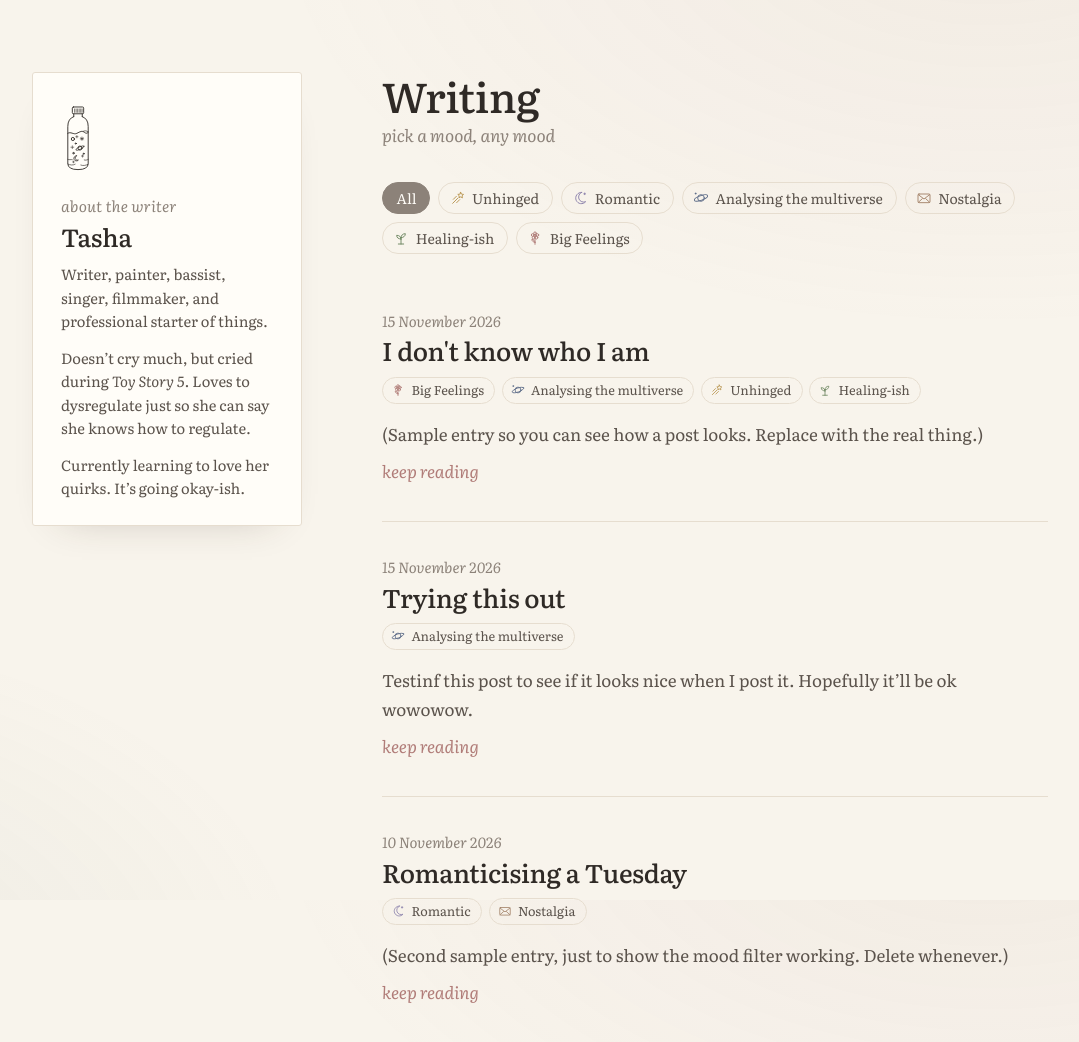
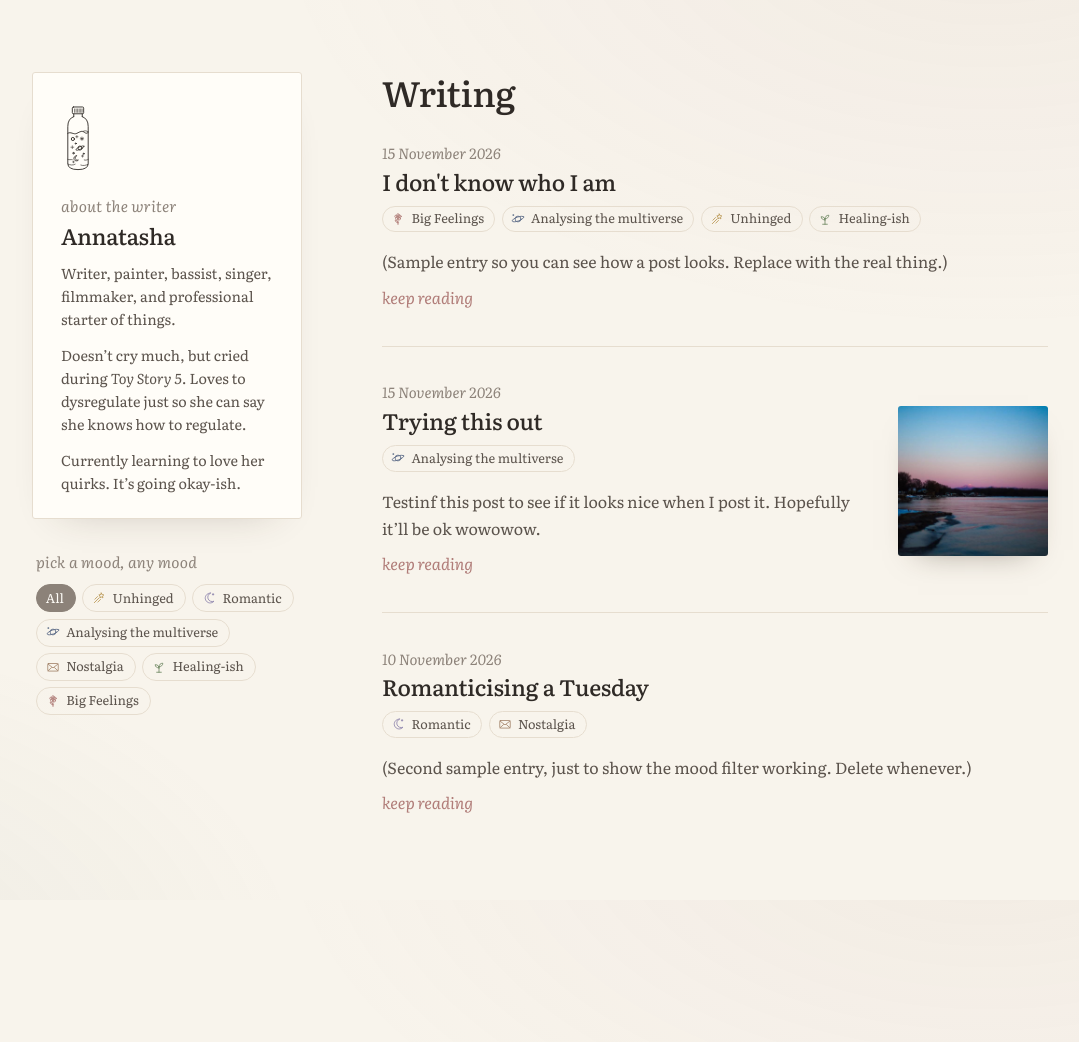
Before and after one commit to joliecodes/annatasha, a Jekyll site: the page built from blog/index.html, in a window 1280 px wide and 1138 px high. Shown: the top 1042 px of the window, without its empty margins (100-1179 px from the left). Built offline with Jekyll 4.4.1, drawn with Linux system fonts in a browser that asks for light colours; a script that is not in the unit is left out.

Commit message:
Smaller type, moods under bio, photo previews, reader text size control, Annatasha
Co-Authored-By: Claude Opus 5.5 <noreply@anthropic.com>
Claude-Session: https://claude.ai/code/session_01H42t2MWQU4LZnCXKDr1JmC

```diff
--- a/_data/bio.yml
+++ b/_data/bio.yml
@@ -1,4 +1,4 @@
-name: Tasha
+name: Annatasha
 text: |
   Writer, painter, bassist, singer, filmmaker, and professional starter of things.
 
--- a/_includes/head.html
+++ b/_includes/head.html
@@ -1,7 +1,7 @@
 <meta charset="utf-8">
 <meta name="viewport" content="width=device-width,initial-scale=1">
-<title>{% if page.title %}{{ page.title }} · {% endif %}annatasha</title>
-<meta name="description" content="Writing by Tasha. Tender, unhinged, and everything in between.">
+<title>{% if page.title %}{{ page.title }} · {% endif %}Annatasha</title>
+<meta name="description" content="Writing by Annatasha. Tender, unhinged, and everything in between.">
 <link rel="icon" href="/assets/favicon.svg" type="image/svg+xml">
 <link rel="preconnect" href="https://fonts.googleapis.com">
 <link rel="preconnect" href="https://fonts.gstatic.com" crossorigin>
--- a/assets/style.css
+++ b/assets/style.css
@@ -14,7 +14,7 @@
 html{-webkit-text-size-adjust:100%}
 body{
   margin:0;background:var(--paper);color:var(--ink);
-  font-family:var(--serif);font-size:17px;line-height:1.7;
+  font-family:var(--serif);font-size:16px;line-height:1.7;
   /* one faint wash of light, like sun through a window */
   background-image:radial-gradient(1200px 700px at 85% -10%, rgba(176,124,120,.08), transparent 60%),
                    radial-gradient(900px 600px at -10% 110%, rgba(108,134,96,.08), transparent 60%);
@@ -36,7 +36,7 @@ h1,h2{font-weight:500;letter-spacing:-.01em;line-height:1.15}
   animation:float-in .9s ease-out both;
 }
 .note-logo{width:60px;height:120px;margin:0 auto 1.6rem}
-.note-text{font-size:1.15rem;line-height:1.55;margin:.6rem 0 1.8rem;color:var(--ink)}
+.note-text{font-size:1.1rem;line-height:1.55;margin:.6rem 0 1.8rem;color:var(--ink)}
 .note-link{
   display:inline-flex;align-items:center;gap:.45rem;text-decoration:none;
   font-style:italic;font-size:1.02rem;color:var(--rose);
@@ -51,23 +51,27 @@ h1,h2{font-weight:500;letter-spacing:-.01em;line-height:1.15}
   max-width:1080px;margin:0 auto;padding:4.5rem 2rem 6rem;
   display:grid;grid-template-columns:270px 1fr;gap:5rem;align-items:start;
 }
+.side{position:sticky;top:3rem}
+@media (max-height:760px){.side{position:static}}
 .bio{
-  position:sticky;top:3rem;
   background:var(--card);border:1px solid var(--line);border-radius:3px;
   padding:2rem 1.75rem 1.5rem;
   box-shadow:0 18px 40px -30px rgba(60,45,30,.3);
 }
 .bio-logo{display:block;width:34px;height:68px;margin-bottom:1.25rem}
-.bio h2{font-size:1.55rem;margin:0 0 .75rem}
-.bio-text{font-size:.92rem;line-height:1.6;color:var(--soft)}
+.bio h2{font-size:1.4rem;margin:0 0 .75rem}
+.bio-text{font-size:.9rem;line-height:1.6;color:var(--soft)}
 .bio-text p{margin:0 0 .8rem}
 .bio-text p:last-child{margin-bottom:0}
 
-.feed-head h1{font-size:2.6rem;margin:0}
+.feed-head h1{font-size:2.2rem;margin:0 0 1.2rem}
 .feed-head .sub{margin:.1rem 0 0;font-style:italic;color:var(--muted)}
 
 /* mood chips */
-.mood-bar{display:flex;flex-wrap:wrap;gap:.5rem;margin:2rem 0 .4rem}
+.moods{margin-top:1.9rem;padding:0 .25rem}
+.mood-bar{display:flex;flex-wrap:wrap;gap:.4rem;margin:.6rem 0 .3rem}
+.mood-bar .chip{font-size:.8rem;padding:.36rem .7rem .38rem .55rem}
+.mood-bar .chip svg{width:14px;height:14px}
 .chip{
   --c:var(--muted);
   position:relative;display:inline-flex;align-items:center;gap:.4rem;
@@ -96,14 +100,14 @@ h1,h2{font-weight:500;letter-spacing:-.01em;line-height:1.15}
   .chip[data-caption]:hover::after,.chip[data-caption]:hover::before{opacity:1;transform:translate(-50%,0)}
 }
 .chip[data-caption]:focus-visible::after,.chip[data-caption]:focus-visible::before{opacity:1;transform:translate(-50%,0)}
-.mood-now{min-height:1.5em;margin:0 0 1rem;font-style:italic;color:var(--muted);font-size:.95rem}
+.mood-now{min-height:1.5em;margin:0;font-style:italic;color:var(--muted);font-size:.95rem}
 
 /* post list */
 .posts{list-style:none;margin:0;padding:0}
 .post-card{padding:2.1rem 0 2.2rem;border-top:1px solid var(--line)}
 .post-card:first-child{border-top:0;padding-top:.6rem}
 .post-card .date,.post-head .date{margin:0;font-style:italic;color:var(--muted);font-size:.92rem}
-.post-card h2{font-size:1.6rem;margin:.15rem 0 .7rem}
+.post-card h2{font-size:1.4rem;margin:.15rem 0 .7rem}
 .post-card h2 a{text-decoration:none;transition:color .2s}
 .post-card h2 a:hover{color:var(--rose)}
 .chips{display:flex;flex-wrap:wrap;gap:.4rem}
@@ -112,24 +116,34 @@ h1,h2{font-weight:500;letter-spacing:-.01em;line-height:1.15}
 .excerpt{margin:1rem 0 .5rem;color:var(--soft)}
 .read{font-style:italic;color:var(--rose);text-decoration:none;border-bottom:1px solid transparent}
 .read:hover{border-bottom-color:currentColor}
+.post-card.has-thumb{display:grid;grid-template-columns:1fr 150px;gap:2rem;align-items:start}
+.thumb{display:block;margin-top:1.6rem}
+.thumb img{display:block;width:150px;height:150px;object-fit:cover;border-radius:3px;box-shadow:0 14px 30px -20px rgba(60,45,30,.5);transition:transform .3s}
+.thumb:hover img{transform:rotate(-1.5deg)}
 .empty{font-style:italic;color:var(--muted);padding:2rem 0}
 
 /* ---------- reading a post ---------- */
-.reading{max-width:680px;margin:0 auto;padding:2.5rem 1.5rem 6rem}
+.reading{max-width:640px;margin:0 auto;padding:2.5rem 1.5rem 6rem}
 .topbar{display:flex;align-items:center;gap:.9rem;margin-bottom:4rem}
 .mini-logo{display:block;width:20px;height:40px}
 .back{font-style:italic;color:var(--muted);text-decoration:none;font-size:.95rem}
 .back:hover{color:var(--rose)}
+.sizer{margin-left:auto;display:flex;gap:.25rem}
+.sizer button{font-family:var(--serif);background:none;border:1px solid var(--line);border-radius:999px;color:var(--soft);
+  width:2rem;height:2rem;display:grid;place-items:center;cursor:pointer;padding:0;transition:border-color .2s,color .2s}
+.sizer button:hover:not(:disabled){border-color:var(--rose);color:var(--ink)}
+.sizer button:disabled{opacity:.35;cursor:default}
+.sizer .a-sm{font-size:.75rem}.sizer .a-lg{font-size:1.05rem}
 .post-head{margin-bottom:2.5rem}
-.post-head h1{font-size:2.5rem;margin:.2rem 0 1.1rem}
-.prose{font-size:1.06rem;line-height:1.8}
+.post-head h1{font-size:2.15rem;margin:.2rem 0 1.1rem}
+.prose{font-size:calc(1.04rem * var(--reader, 1));line-height:1.8}
 .prose p{margin:0 0 1.4rem}
-.prose h2{font-size:1.45rem;margin:3rem 0 1rem}
-.prose h3{font-size:1.2rem;font-weight:500;margin:2.4rem 0 .8rem}
+.prose h2{font-size:calc(1.35rem * var(--reader, 1));margin:3rem 0 1rem}
+.prose h3{font-size:calc(1.15rem * var(--reader, 1));font-weight:500;margin:2.4rem 0 .8rem}
 .prose a{color:var(--rose)}
 .prose blockquote{
   margin:2.4rem 0;padding:0 0 0 1.4rem;border-left:2px solid var(--rose);
-  font-style:italic;font-size:1.2rem;line-height:1.55;color:var(--soft);
+  font-style:italic;font-size:calc(1.15rem * var(--reader, 1));line-height:1.55;color:var(--soft);
 }
 .prose blockquote p{margin:0}
 .prose hr{border:0;text-align:center;margin:3rem 0}
@@ -144,22 +158,28 @@ h1,h2{font-weight:500;letter-spacing:-.01em;line-height:1.15}
 
 /* ---------- phones ---------- */
 @media (max-width:820px){
-  body{font-size:16px;background-attachment:scroll}
+  body{font-size:15px;background-attachment:scroll}
   .blog{grid-template-columns:1fr;gap:2.5rem;padding:2rem 1.25rem 4rem}
-  .bio{position:static;display:grid;grid-template-columns:28px 1fr;column-gap:1rem;padding:1.4rem 1.3rem}
+  .side{position:static}
+  .moods{margin-top:1.5rem;padding:0}
+  .bio{display:grid;grid-template-columns:28px 1fr;column-gap:1rem;padding:1.4rem 1.3rem}
   .bio-logo{grid-row:span 3;width:28px;height:56px;margin:0}
-  .bio h2{font-size:1.35rem;margin-bottom:.5rem}
+  .bio h2{font-size:1.25rem;margin-bottom:.5rem}
   .bio .kicker{margin:0}
   .bio-text{grid-column:1 / -1;margin-top:.9rem}
-  .feed-head h1{font-size:2.1rem}
-  .mood-bar{flex-wrap:nowrap;overflow-x:auto;margin:1.4rem -1.25rem .3rem;padding:.2rem 1.25rem .5rem;scrollbar-width:none}
+  .feed-head h1{font-size:1.9rem}
+  .mood-bar{flex-wrap:nowrap;overflow-x:auto;margin:.5rem -1.25rem .2rem;padding:.2rem 1.25rem .5rem;scrollbar-width:none}
   .mood-bar::-webkit-scrollbar{display:none}
   .mood-bar .chip{flex:none}
   .mood-bar .chip::after,.mood-bar .chip::before{display:none}
-  .post-card h2{font-size:1.45rem}
+  .post-card h2{font-size:1.3rem}
+  .post-card.has-thumb{grid-template-columns:1fr;gap:1rem}
+  .thumb{order:-1}
+  .thumb{margin-top:0}
+  .thumb img{width:100%;height:auto;aspect-ratio:2/1}
   .reading{padding:1.75rem 1.25rem 4rem}
   .topbar{margin-bottom:2.5rem}
-  .post-head h1{font-size:2rem}
-  .prose{font-size:1.04rem}
+  .post-head h1{font-size:1.8rem}
+  .prose{font-size:calc(1rem * var(--reader, 1))}
 }
 @media (prefers-reduced-motion:reduce){*{animation:none!important;transition:none!important}}
--- a/blog/index.html
+++ b/blog/index.html
@@ -6,19 +6,16 @@ title: Writing
 <head>{% include head.html %}</head>
 <body>
 <div class="blog">
-  <aside class="bio">
+  <aside class="side">
+    <div class="bio">
       <a href="/" class="bio-logo" aria-label="Home">{% include logo.svg %}</a>
       <p class="kicker">about the writer</p>
       <h2>{{ site.data.bio.name }}</h2>
       <div class="bio-text">{{ site.data.bio.text | markdownify }}</div>
-  </aside>
+    </div>
 
-  <main class="feed">
-    <header class="feed-head">
-      <h1>Writing</h1>
-      <p class="sub">pick a mood, any mood</p>
-    </header>
-
+    <div class="moods">
+      <p class="kicker">pick a mood, any mood</p>
       <nav class="mood-bar" aria-label="Filter posts by mood">
         <button class="chip chip-all is-on" data-mood="" type="button">All</button>
         {% for m in site.data.moods %}
@@ -26,15 +23,28 @@ title: Writing
         {% endfor %}
       </nav>
       <p class="mood-now" aria-live="polite"></p>
+    </div>
+  </aside>
+
+  <main class="feed">
+    <header class="feed-head">
+      <h1>Writing</h1>
+    </header>
 
     <ol class="posts">
       {% for post in site.posts %}
-      <li class="post-card" data-moods="{{ post.moods | join: ' ' }}">
+      {% assign thumb = nil %}
+      {% assign img_parts = post.content | split: '<img' %}
+      {% if img_parts.size > 1 %}{% assign src_parts = img_parts[1] | split: 'src="' %}{% if src_parts.size > 1 %}{% assign thumb = src_parts[1] | split: '"' | first %}{% endif %}{% endif %}
+      <li class="post-card{% if thumb %} has-thumb{% endif %}" data-moods="{{ post.moods | join: ' ' }}">
+        <div class="post-text">
           <p class="date">{{ post.date | date: "%-d %B %Y" }}</p>
           <h2><a href="{{ post.url }}">{{ post.title }}</a></h2>
           {% if post.moods %}<div class="chips">{% for s in post.moods %}{% include mood-chip.html slug=s %}{% endfor %}</div>{% endif %}
           <p class="excerpt">{{ post.excerpt | strip_html | truncatewords: 38 }}</p>
           <a class="read" href="{{ post.url }}">keep reading</a>
+        </div>
+        {% if thumb %}<a class="thumb" href="{{ post.url }}" tabindex="-1" aria-hidden="true"><img src="{{ thumb }}" alt="" loading="lazy"></a>{% endif %}
       </li>
       {% endfor %}
     </ol>
--- a/index.html
+++ b/index.html
@@ -7,7 +7,7 @@
   <main class="note-wrap">
     <div class="note">
       <div class="note-logo">{% include logo.svg %}</div>
-      <p class="kicker">a note from Tasha</p>
+      <p class="kicker">a note from Annatasha</p>
       <p class="note-text">{{ site.data.landing.note }}</p>
       <a class="note-link" href="/blog/">{{ site.data.landing.link_text }}
         <svg viewBox="0 0 24 24" fill="none" stroke="currentColor" stroke-width="1.5" stroke-linecap="round" stroke-linejoin="round" aria-hidden="true"><path d="M5 12h13M13 6l6 6-6 6"/></svg></a>
```
Also changed, not shown: _layouts/post.html (+19 -1 lines). Lines whose indentation alone changed are shown as unchanged.
